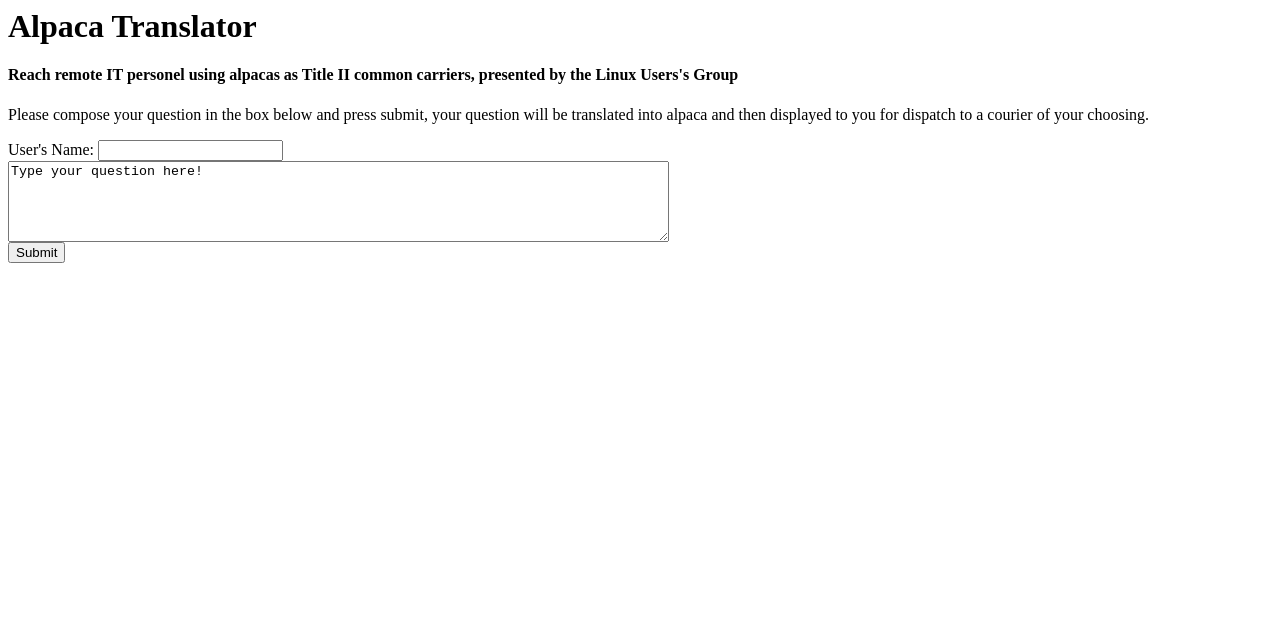
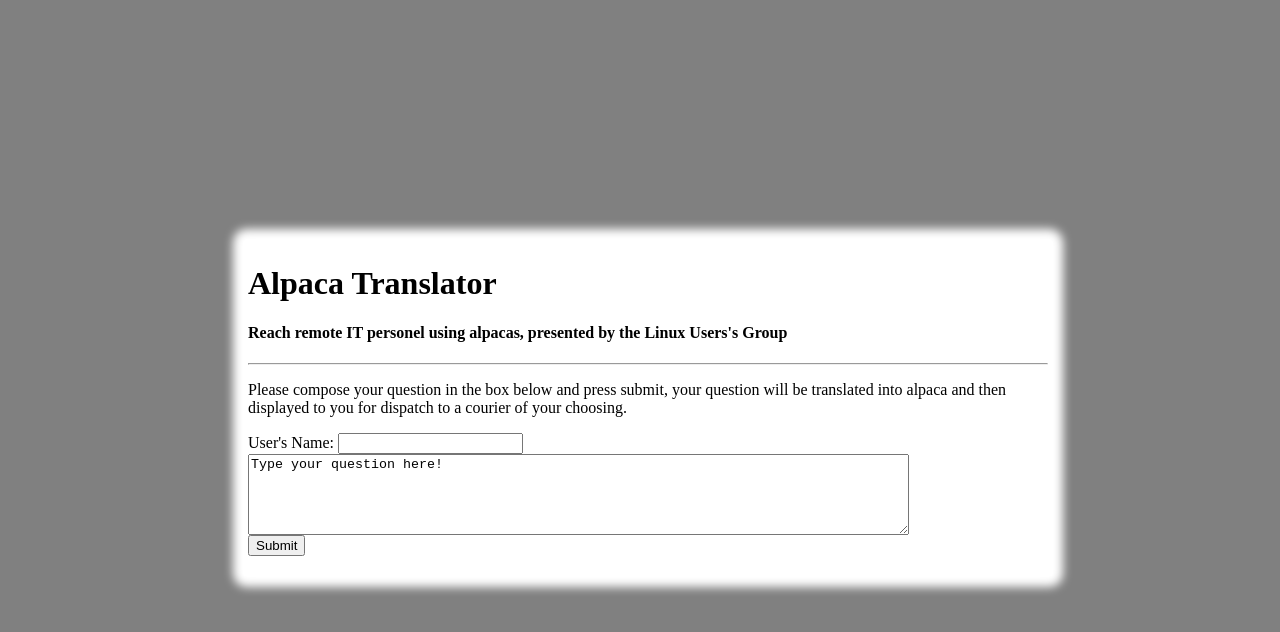
Before and after one commit to the-maldridge/alpacaTranslate, a plain HTML site: page form.html in a window 1280 px wide. Drawn offline with Linux system fonts and the light colour scheme.

Commit message:
style updates

```diff
--- a/form.html
+++ b/form.html
@@ -1,18 +1,49 @@
 <html>
   <head>
     <title>Alpaca Translate | LUG@UTD</title>
+    <style>
+      body {
+      background-color: grey;
+      overflow: hidden;
+      }
+
+      #outer {
+      width: 100%;
+      height: 100%;
+      display: table;
+      position: absolute;
+      }
+
+      #inner {
+      display: table-cell;
+      vertical-align: middle;
+      }
+
+      #content {
+      margin-left: auto;
+      margin-right: auto;
+      background-color: white;
+      padding: 5px;
+      border-radius: 5px;
+      box-shadow: 0px 0px 10px 10px white;
+      }
+    </style>
   </head>
   <body>
-<div>
+    <div id="outer">
+      <div id="inner">
+	<div id="content" style="width:800px;">
 	  <h1>Alpaca Translator</h1>
-<h4>Reach remote IT personel using alpacas as Title II common carriers, presented by the Linux Users's Group</h4>
-
+	  <h4>Reach remote IT personel using alpacas, presented by the Linux Users's Group</h4>
+	  <hr />
 	  <p>Please compose your question in the box below and press submit, your question will be translated into alpaca and then displayed to you for dispatch to a courier of your choosing.</p>
 	  <form>
 	    User's Name: <input name="user"><br />
 	    <textarea name="question" rows=5 cols=80>Type your question here!</textarea><br />
-<input type="submit">
+	    <input type="submit" name="submit" value="Submit">
 	  </form>
+	</div>
+      </div>
     </div>
   </body>
 </html>
```
Lines whose indentation alone changed are shown as unchanged.
